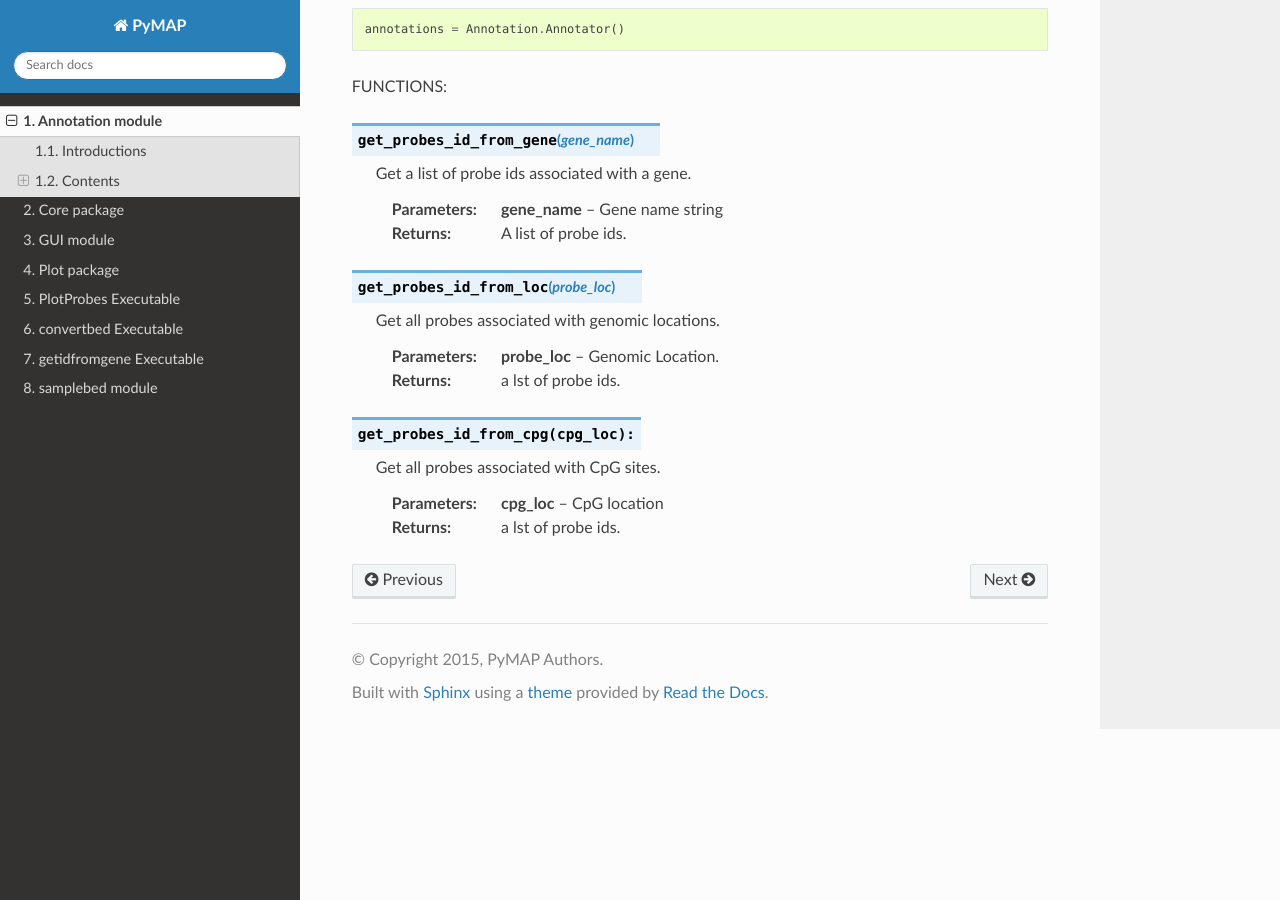
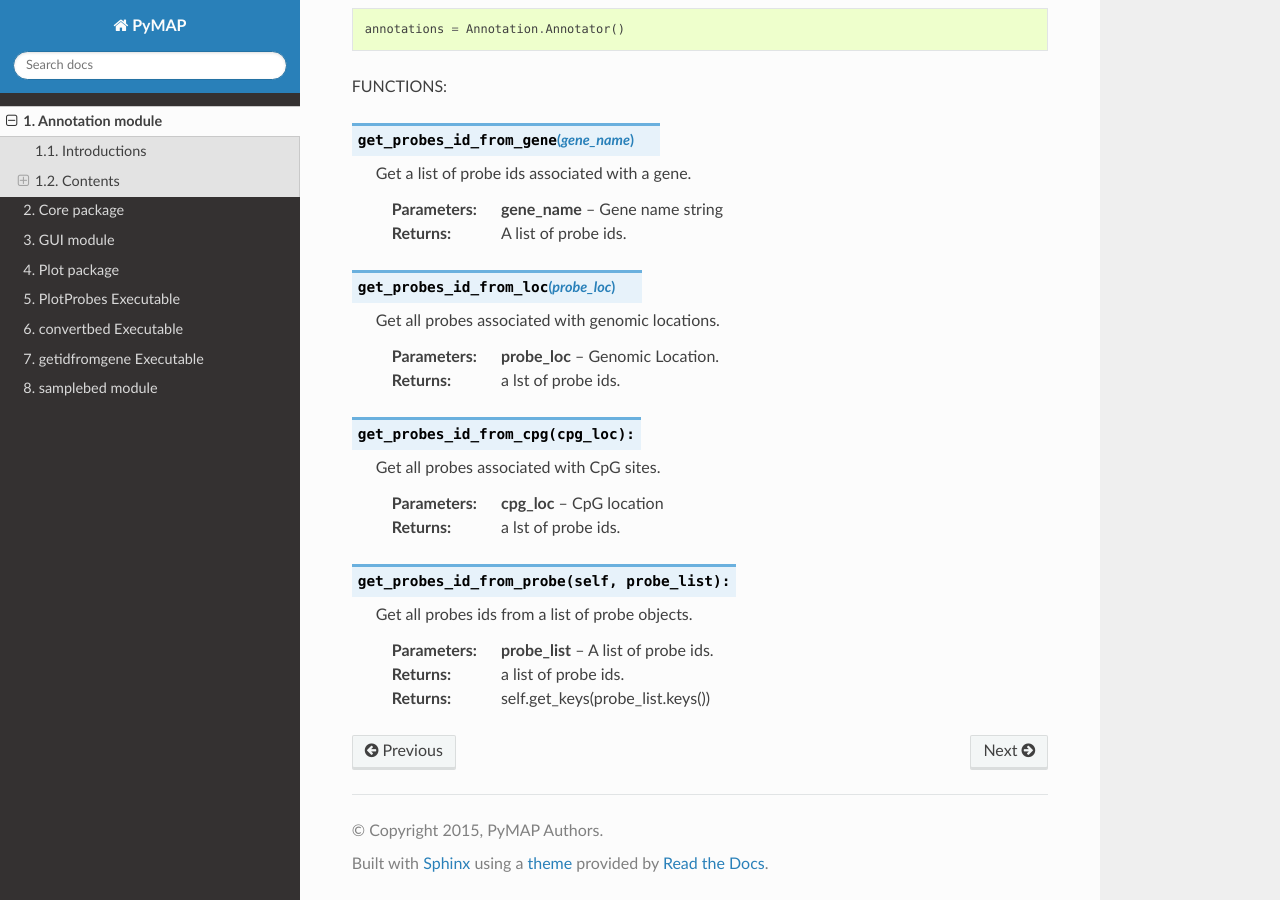
Before and after one commit to AminMahpour/PyMAP, a Sphinx documentation site: the page built from docs/Annotation.rst, in a window 1280 px wide and 900 px high, scrolled down 1588 px. Built offline with Sphinx 7.4.7 and the Read the Docs theme 2.0.0, drawn with Linux system fonts in a browser that asks for light colours.

Commit message:
updated documentations.

```diff
--- a/docs/Annotation.rst
+++ b/docs/Annotation.rst
@@ -101,3 +101,12 @@ FUNCTIONS:
 
     :param cpg_loc: CpG location
     :return: a lst of probe ids.
+
+.. function:: get_probes_id_from_probe(self, probe_list):
+
+    Get all probes ids from a list of probe objects.
+
+    :param probe_list: A list of probe ids.
+    :return: a list of probe ids.
+
+    :return: self.get_keys(probe_list.keys())
```
